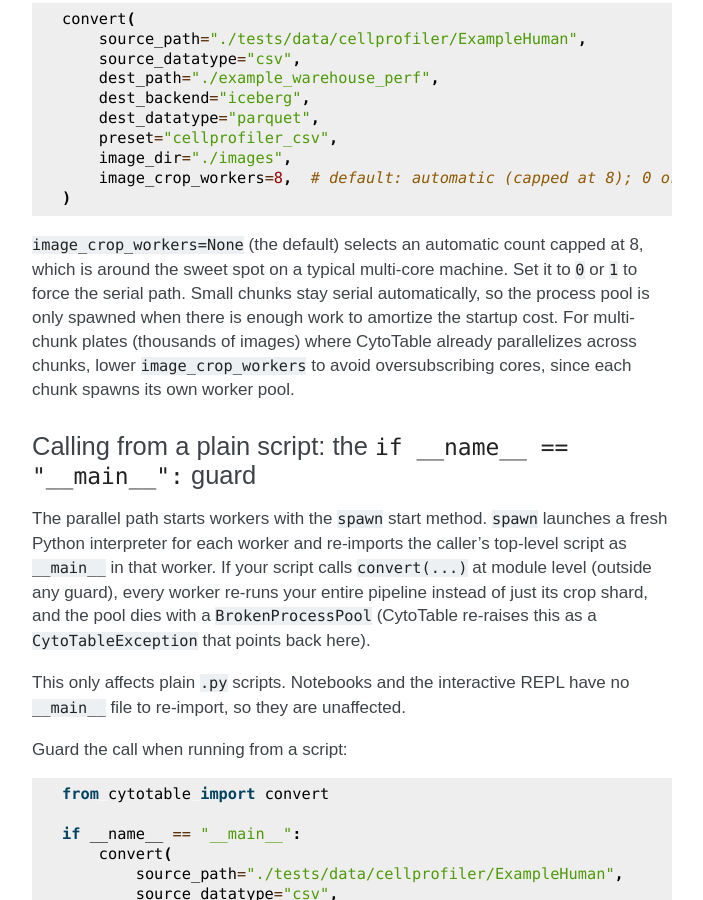
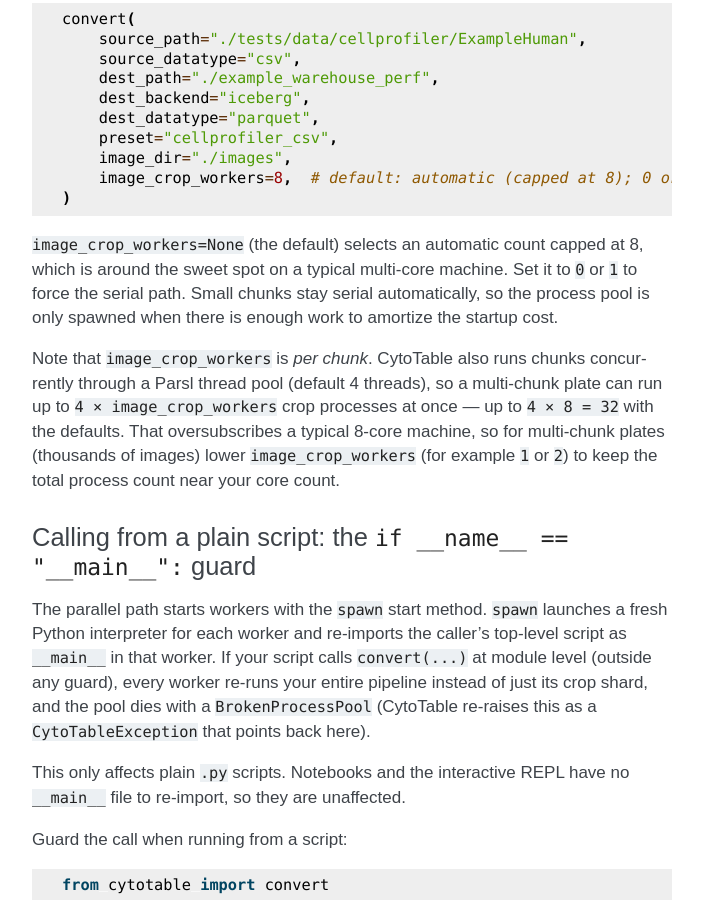
Before and after one commit to cytomining/CytoTable, a Sphinx documentation site: the page built from docs/source/tutorials/iceberg_warehouse_with_images.md, in a window 1280 px wide and 900 px high, scrolled down 3603 px. Shown: the whole window, without its empty margins (438-1141 px from the left). Built offline with Sphinx 7.4.7, drawn with Linux system fonts in a browser that asks for light colours; pages that are not in the unit, such as notebooks, are missing from menus.

Commit message:
further docs

```diff
--- a/docs/source/tutorials/iceberg_warehouse_with_images.md
+++ b/docs/source/tutorials/iceberg_warehouse_with_images.md
@@ -163,9 +163,14 @@
 which is around the sweet spot on a typical multi-core machine. Set it to `0` or
 `1` to force the serial path. Small chunks stay serial automatically, so the
 process pool is only spawned when there is enough work to amortize the startup
-cost. For multi-chunk plates (thousands of images) where CytoTable already
-parallelizes across chunks, lower `image_crop_workers` to avoid oversubscribing
-cores, since each chunk spawns its own worker pool.
+cost.
+
+Note that `image_crop_workers` is *per chunk*. CytoTable also runs chunks
+concurrently through a Parsl thread pool (default 4 threads), so a multi-chunk
+plate can run up to `4 × image_crop_workers` crop processes at once — up to
+`4 × 8 = 32` with the defaults. That oversubscribes a typical 8-core machine, so
+for multi-chunk plates (thousands of images) lower `image_crop_workers` (for
+example `1` or `2`) to keep the total process count near your core count.
 
 ### Calling from a plain script: the `if __name__ == "__main__":` guard
 
```
Also changed, not shown: 2 other files.
